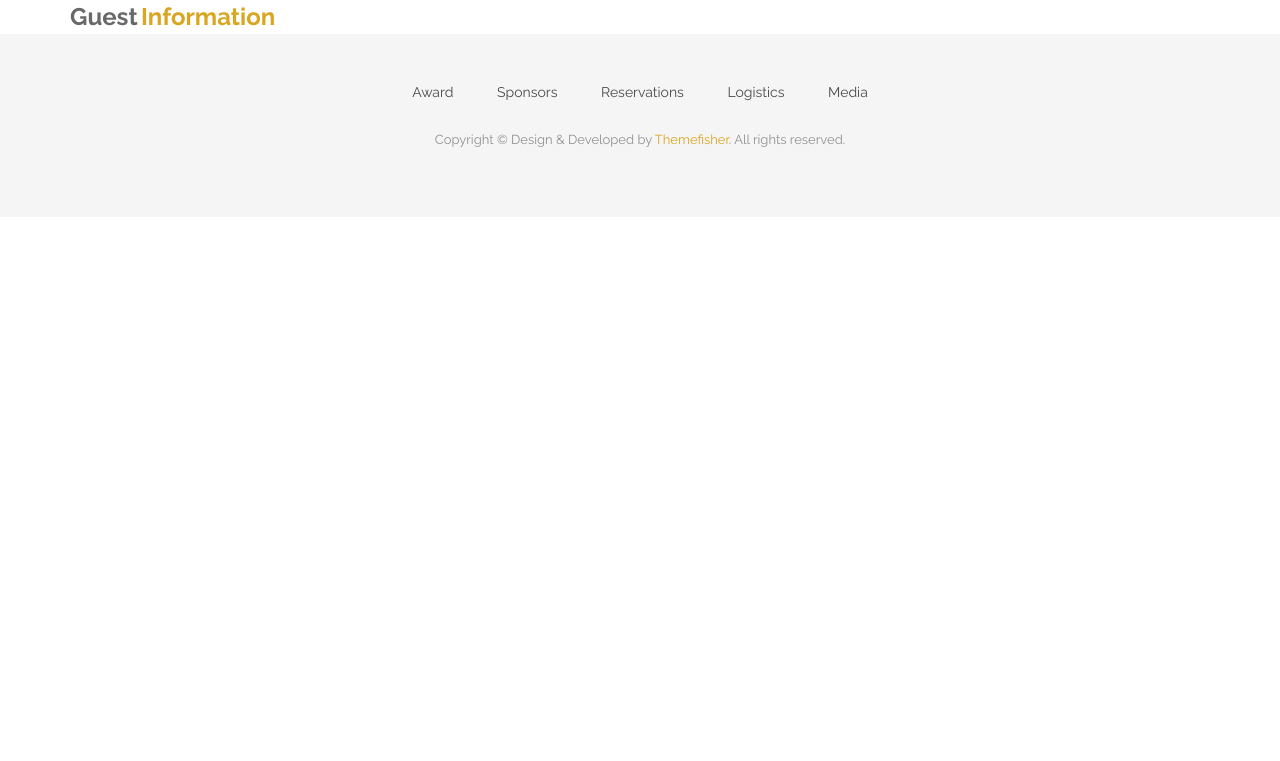
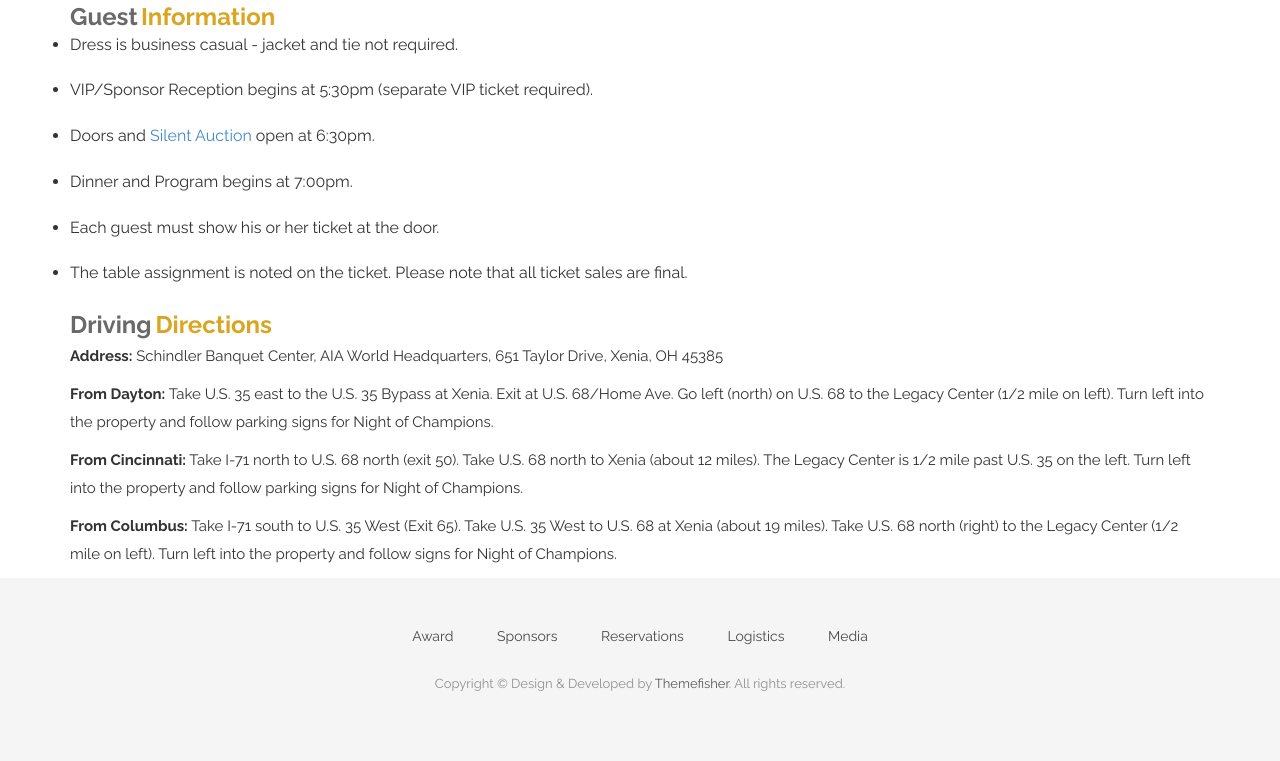
Before and after one commit to CruGlobal/NightofChampions, a Jekyll site: the page built from logistics.markdown, in a window 1280 px wide. Shown: the part 894-1655 px from the top of the page. Built offline with Jekyll 4.4.1, drawn with Linux system fonts in a browser that asks for light colours; nearby versions of some CDN libraries; some web fonts are replaced; before the commit the page ends 1111 px from its top, so only the background shows below that; some of the changed lines change nothing that is shown.

Commit message:
Updated Logistics

```diff
--- a/logistics.markdown
+++ b/logistics.markdown
@@ -15,10 +15,6 @@
 </b>
 </div>
 <div>
-<style>
-a:link {
-color: GoldenRod;
-}
 <font size="3">
 <ul style="list-style-type:disc">
 <li>Dress is business casual - jacket and tie not required.</li>
```
